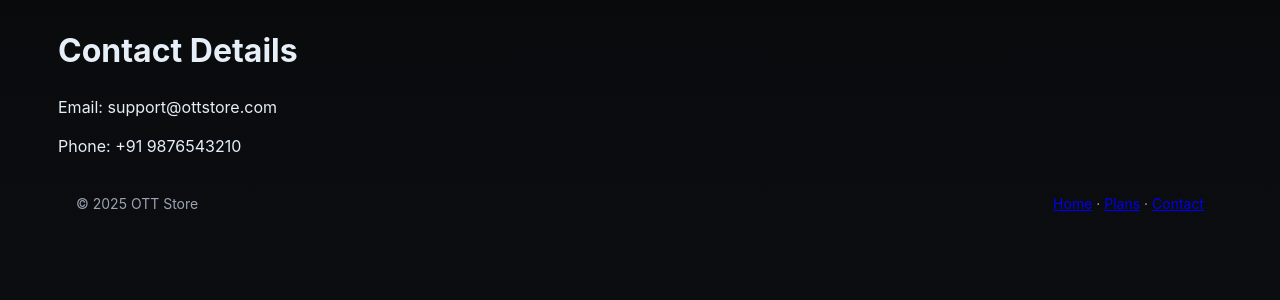
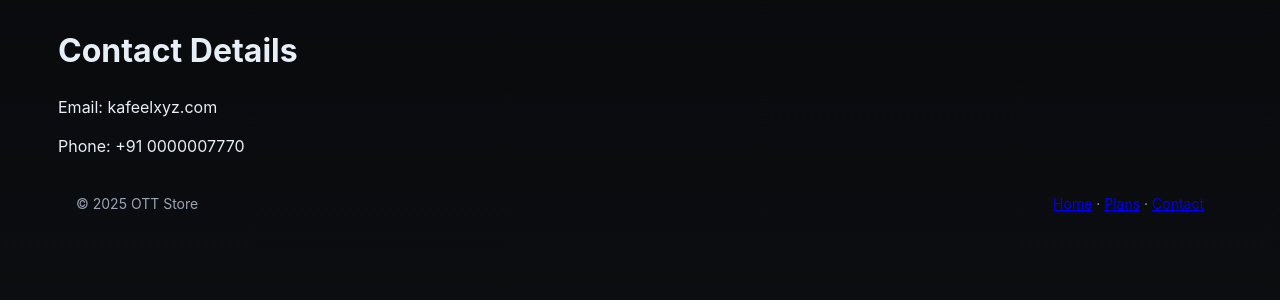
Before and after one commit to kafeelk528-ship-it/ott8, a Flask app: page /contact in a window 1280 px wide. Shown: the part 64-364 px from the top of the page. Run offline with Flask 2, Linux system fonts and the light colour scheme.

Commit message:
Update contact.html

```diff
--- a/templates/contact.html
+++ b/templates/contact.html
@@ -4,6 +4,6 @@
 {% block content %}
 <h1>Contact Details</h1>
 
-<p>Email: support@ottstore.com</p>
-<p>Phone: +91 9876543210</p>
+<p>Email: kafeelxyz.com</p>
+<p>Phone: +91 0000007770</p>
 {% endblock %}
```
